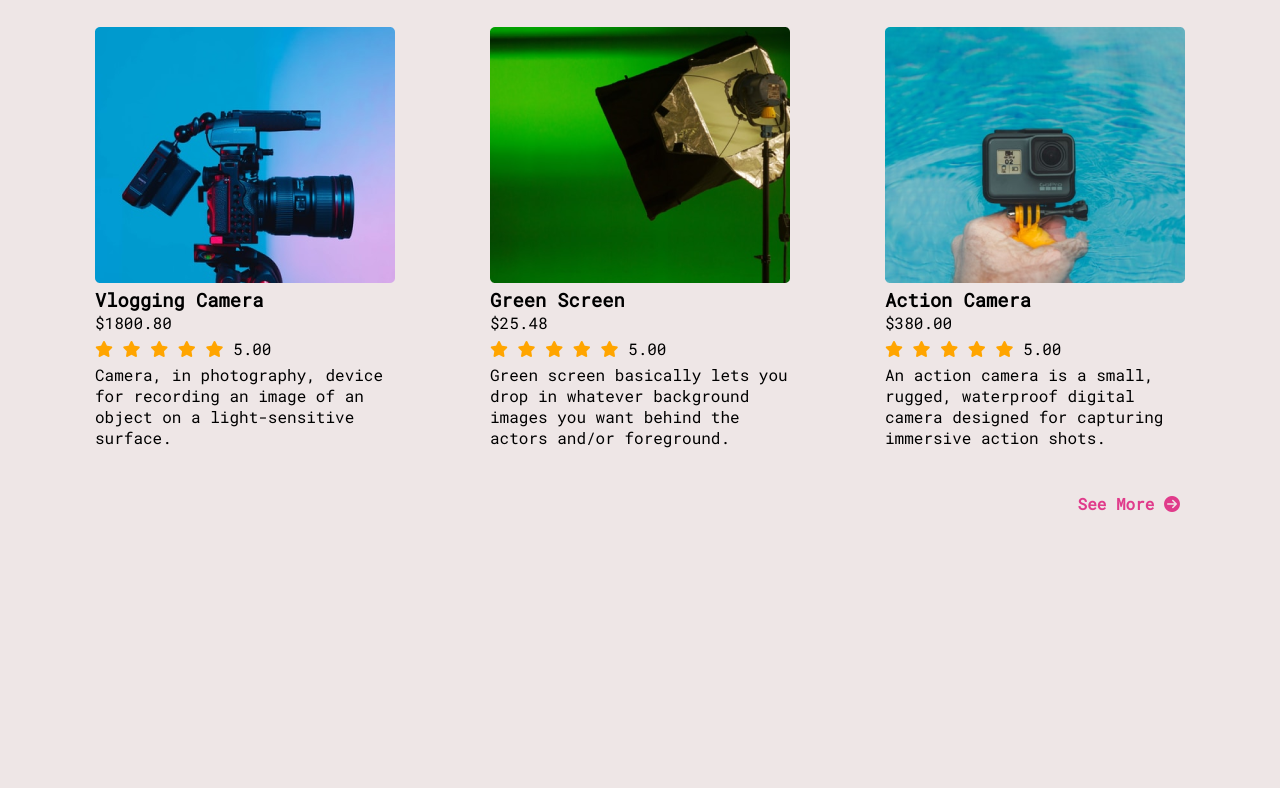
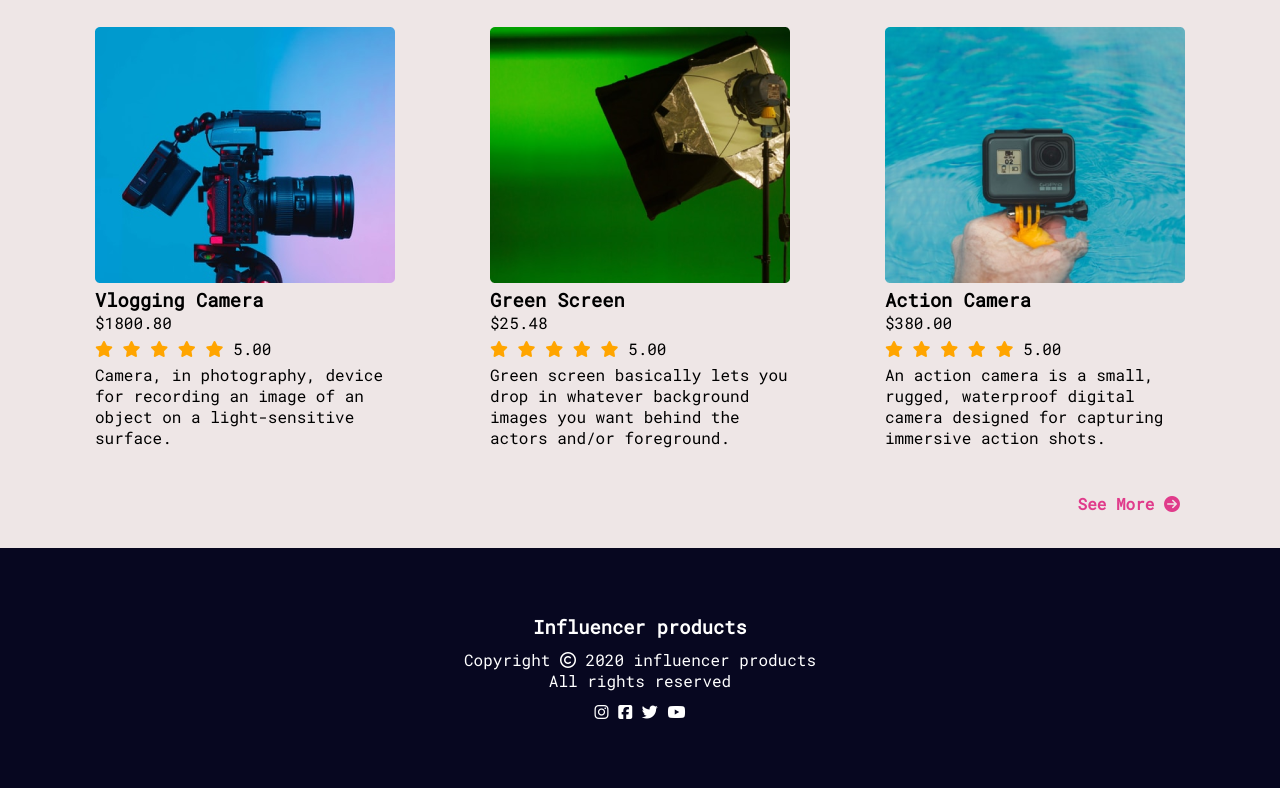
Before and after one commit to MehediMubin/Second_Assignment-Responsive_Design, a plain HTML site: page index.html in a window 1280 px wide. Shown: the part 1526-2314 px from the top of the page. Before the commit the page ends 2040 px from the top, so only its background shows below. Drawn offline with Linux system fonts and the light colour scheme.

Commit message:
Footer added

```diff
--- a/index.html
+++ b/index.html
@@ -231,6 +231,24 @@
 
             <a href="#">See More <i class="fas fa-arrow-circle-right"></i></a>
         </section>
+
+        <section>
+
+        </section>
+
+        <footer>
+            <h3>Influencer products</h3>
+            <div class="text">
+                <p>Copyright <i class="far fa-copyright"></i> 2020 influencer products</p>
+                <p>All rights reserved</p>
+            </div>
+            <div class="social-icons">
+                <i class="fab fa-instagram"></i>
+                <i class="fab fa-facebook-square"></i>
+                <i class="fab fa-twitter"></i>
+                <i class="fab fa-youtube"></i>
+            </div>
+        </footer>
     </main>
 </body>
 
--- a/style.css
+++ b/style.css
@@ -96,6 +96,20 @@ body {
     font-weight: 900;
 }
 
-/* .gallery-section {
-    margin-bottom: 50px;
-} */
+.gallery-section {
+    margin-bottom: 100px;
+}
+
+footer {
+    display: flex;
+    flex-direction: column;
+    justify-content: center;
+    height: 30vh;
+    background-color: rgb(7, 7, 32);
+    color: white;
+    text-align: center;
+}
+
+footer .text {
+    margin: 10px 0;
+}
```
